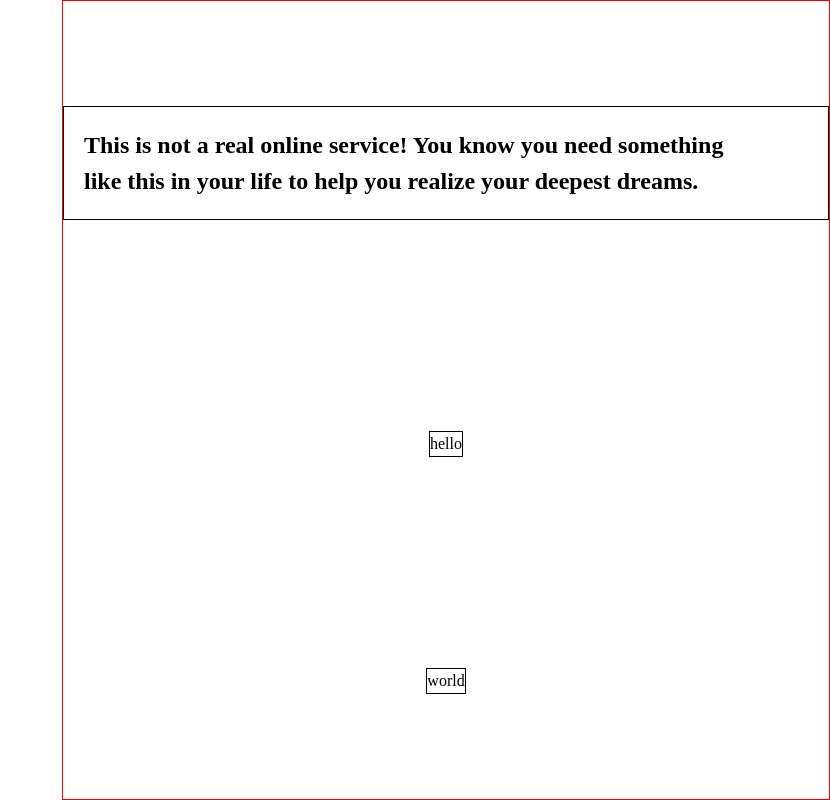
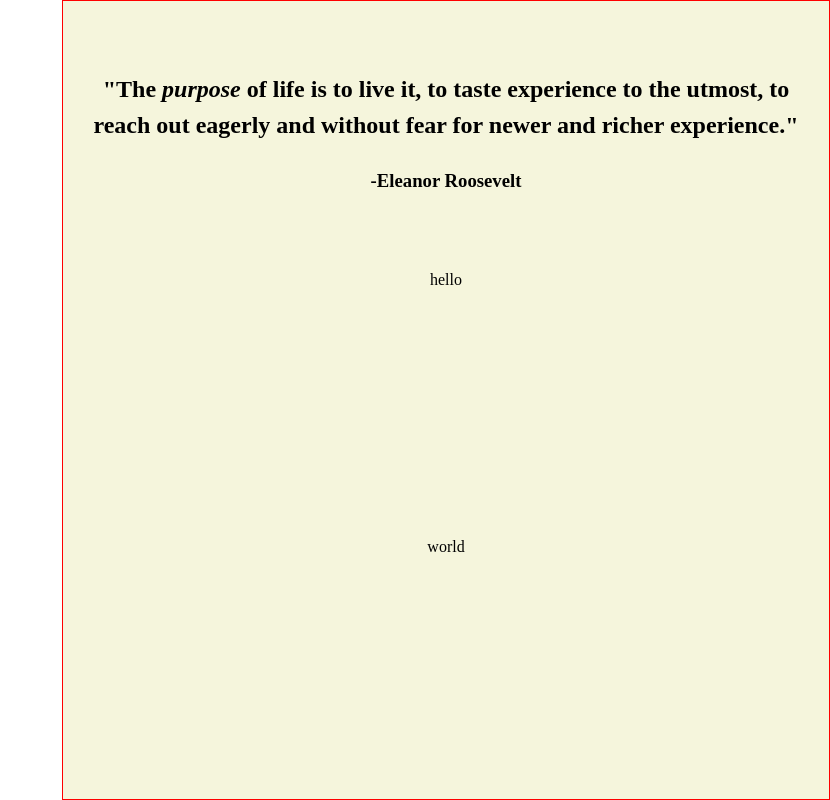
Before and after one commit to thachvu1127/Sign-Up-Form, a plain HTML site: page index.html in a window 1280 px wide. Shown: the whole page, without its empty margins (450-1280 px from the left). Drawn offline with Linux system fonts and the light colour scheme.

Commit message:
add quote and finshing working on the advertisement of the right side

```diff
--- a/index.html
+++ b/index.html
@@ -13,8 +13,9 @@
         </div>
         <div class="form-container">
             <div class="advertise">
-                <h2>This is not a real online service! You know you need something like this in your life to help you realize your deepest dreams.
-                </h2>
+                <h2>"The <em>purpose</em> of life is to live it, to taste experience to the utmost, to reach out eagerly and without fear for newer and richer experience." </h2>
+                <br>
+                <h3 id="author">-Eleanor Roosevelt</h3>
             </div>
             <div class="form">hello</div>
             <div class="create">world</div>
--- a/style.css
+++ b/style.css
@@ -68,16 +68,29 @@ main {
     width: 60vw;
     border: 1px solid red;
     flex-direction: column;
-    justify-content: space-around;
+    justify-content: space-between;
     align-items: center;
+    background-color: beige;
 
 }
 
-.form-container div {
-    border: 1px solid black;
-}
+
 
 .advertise {
     padding: 20px;
+    height: 33vh;
+    display: flex;
+    flex-direction: column;
+    justify-content: center;
+    text-align: center;
+}
 
+
+
+.form {
+    height: 33vh;
 }
+
+.create {
+    height: 33vh;
+}
```
